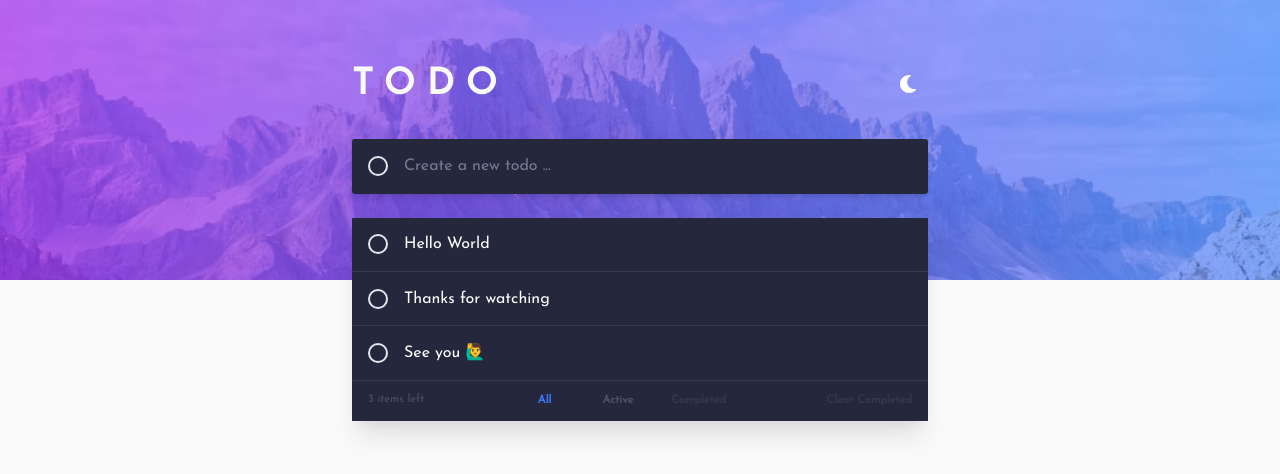
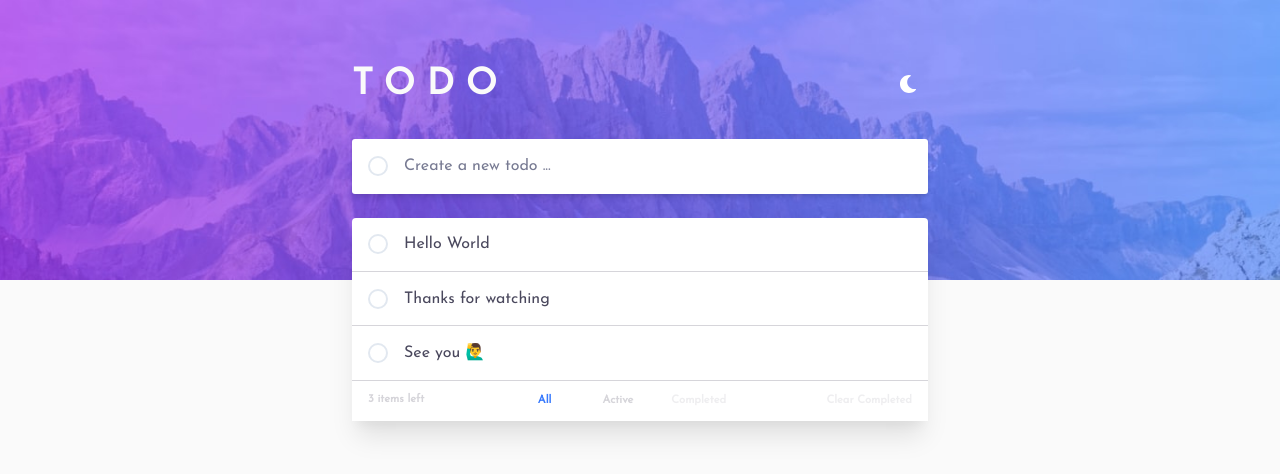
Before and after one commit to Maxime-Bott/Todo_App, a React (Create React App) app: page / in a window 1280 px wide. Shown: the top 474 px of the page. Built offline with nearby package versions, Linux system fonts and the light colour scheme.

Commit message:
Feat: styles

```diff
--- a/src/components/TodoList.tsx
+++ b/src/components/TodoList.tsx
@@ -15,7 +15,7 @@ const TodoList: FC<Omit<UseTodoReturnProps, "addTodo">> = ({
     filter,
     statusOfTodo,
 }): ReactElement => {
-    let $content: Nullable<ReactElement> = (
+    let $todoList: Nullable<ReactElement> = (
         <Box
             minH={"3.4rem"}
             d={"flex"}
@@ -23,14 +23,14 @@ const TodoList: FC<Omit<UseTodoReturnProps, "addTodo">> = ({
             justifyContent={"center"}
             borderBottom={"1px solid"}
             borderColor={"borderGreyish"}
-            color={"#fff"}
+            color={"var(--text-todo)"}
         >
             <Text>{"Your todo list is empty."}</Text>
         </Box>
     );
 
     if (filteredTodoList.length > 0) {
-        $content = (
+        $todoList = (
             <List d={"flex"} flexDir={"column"}>
                 {filteredTodoList.map((todo: TodoObject, i: number) => {
                     return (
@@ -40,7 +40,7 @@ const TodoList: FC<Omit<UseTodoReturnProps, "addTodo">> = ({
                             d={"flex"}
                             alignItems={"center"}
                             borderBottom={"1px solid"}
-                            borderColor={"borderGreyish"}
+                            borderColor={"var(--border-color)"}
                         >
                             <ListItem d={"flex"}>
                                 <Checkbox
@@ -59,8 +59,8 @@ const TodoList: FC<Omit<UseTodoReturnProps, "addTodo">> = ({
                                         }
                                         color={
                                             todo.isCompleted
-                                                ? "placeholderColor"
-                                                : "#fff"
+                                                ? "var(--completed-todo)"
+                                                : "var(--text-todo)"
                                         }
                                     >
                                         {todo.todo}
@@ -75,8 +75,13 @@ const TodoList: FC<Omit<UseTodoReturnProps, "addTodo">> = ({
     }
 
     return (
-        <Box my={"1.5rem"} bg={"desaturetBlue"} boxShadow={"xl"}>
-            {$content}
+        <Box
+            my={"1.5rem"}
+            bg={"var(--bg-todo)"}
+            boxShadow={"xl"}
+            borderRadius={"4px"}
+        >
+            {$todoList}
             <TodoListFooter
                 clearCompletedTodo={clearCompletedTodo}
                 setFilter={setFilter}
--- a/src/components/TodoListFooter.tsx
+++ b/src/components/TodoListFooter.tsx
@@ -53,12 +53,17 @@ const FooterTodoList: FC<
                     <Button
                         key={`btn-${i}`}
                         type={"button"}
-                        color={isActive ? "brightBlue" : "placeholderColor"}
+                        color={
+                            isActive ? "brightBlue" : "var(--completed-todo)"
+                        }
                         disabled={isDisabled}
                         onClick={() => setFilter(btn.filter)}
                         _hover={{
                             bgColor: "none",
-                            color: isDisabled || isActive ? "none" : "#fff",
+                            color:
+                                isDisabled || isActive
+                                    ? "none"
+                                    : "var(--todo-text)",
                         }}
                     >
                         {btn.text}
@@ -71,15 +76,16 @@ const FooterTodoList: FC<
     return (
         <Box
             d={"flex"}
-            bg={"desaturetBlue"}
+            bgColor={"var(--bg-todo)"}
             alignItems={"center"}
             justifyContent={"space-between"}
             px={"1rem"}
         >
             <Text
                 display={{base: "none", sm: "block"}}
-                color={"placeholderColor"}
+                color={"var(--completed-todo)"}
                 fontSize={"0.7rem"}
+                fontWeight={"bold"}
             >
                 {`${numberOfActivatedTodo} ${
                     !numberOfActivatedTodo ? "item" : "items"
@@ -91,6 +97,15 @@ const FooterTodoList: FC<
                 type={"button"}
                 disabled={!includesCompletedTodo ? true : false}
                 onClick={() => clearCompletedTodo()}
+                color={
+                    includesCompletedTodo
+                        ? "var(--completed-todo)"
+                        : "var(--completed-todo)"
+                }
+                _hover={{
+                    bgColor: "none",
+                    color: !includesCompletedTodo ? "none" : "var(--todo-tex)",
+                }}
             >
                 {"Clear Completed"}
             </Button>
--- a/src/components/forms/AddTodo.tsx
+++ b/src/components/forms/AddTodo.tsx
@@ -28,7 +28,7 @@ const AddTodo: FC<Pick<UseTodoReturnProps, "addTodo">> = ({
     return (
         <Box
             w={"100%"}
-            bg={"desaturetBlue"}
+            bg={"var(--bg-todo)"}
             mt={"2rem"}
             h={"3.4rem"}
             d={"flex"}
```
